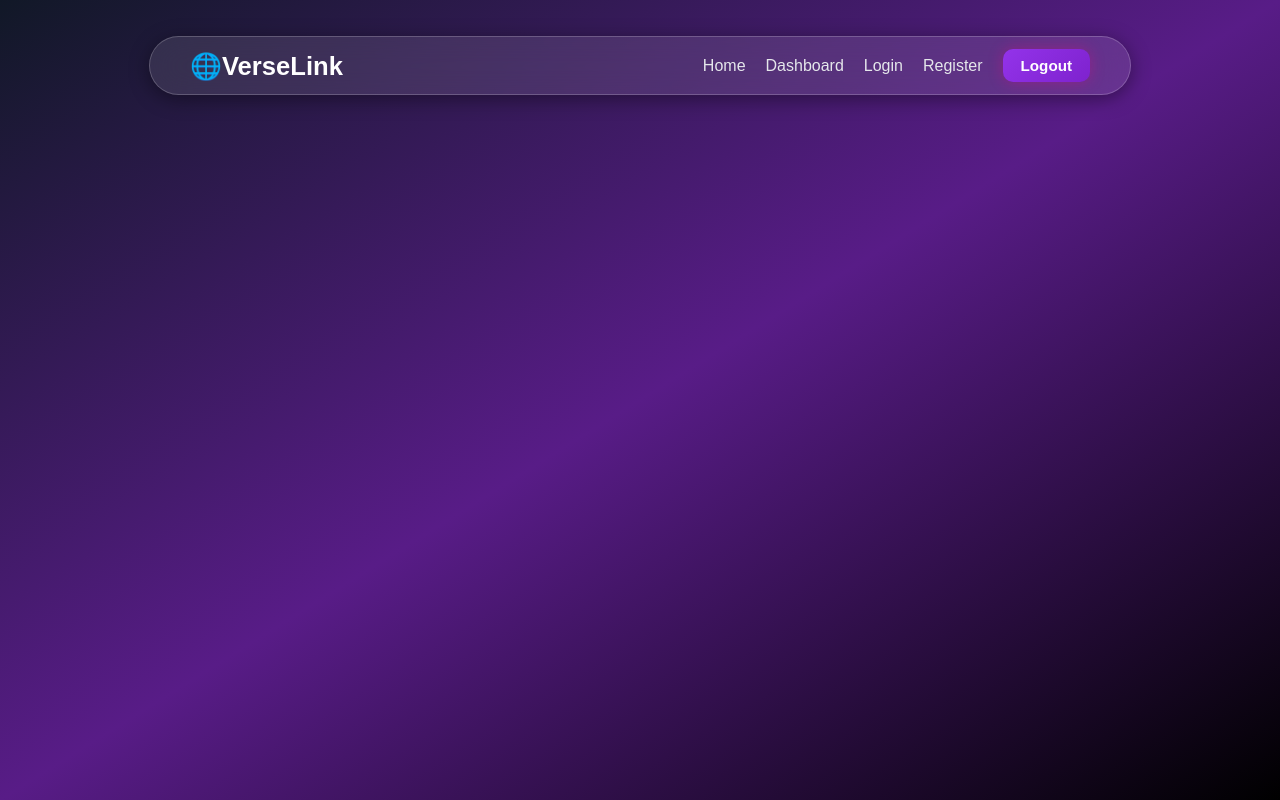
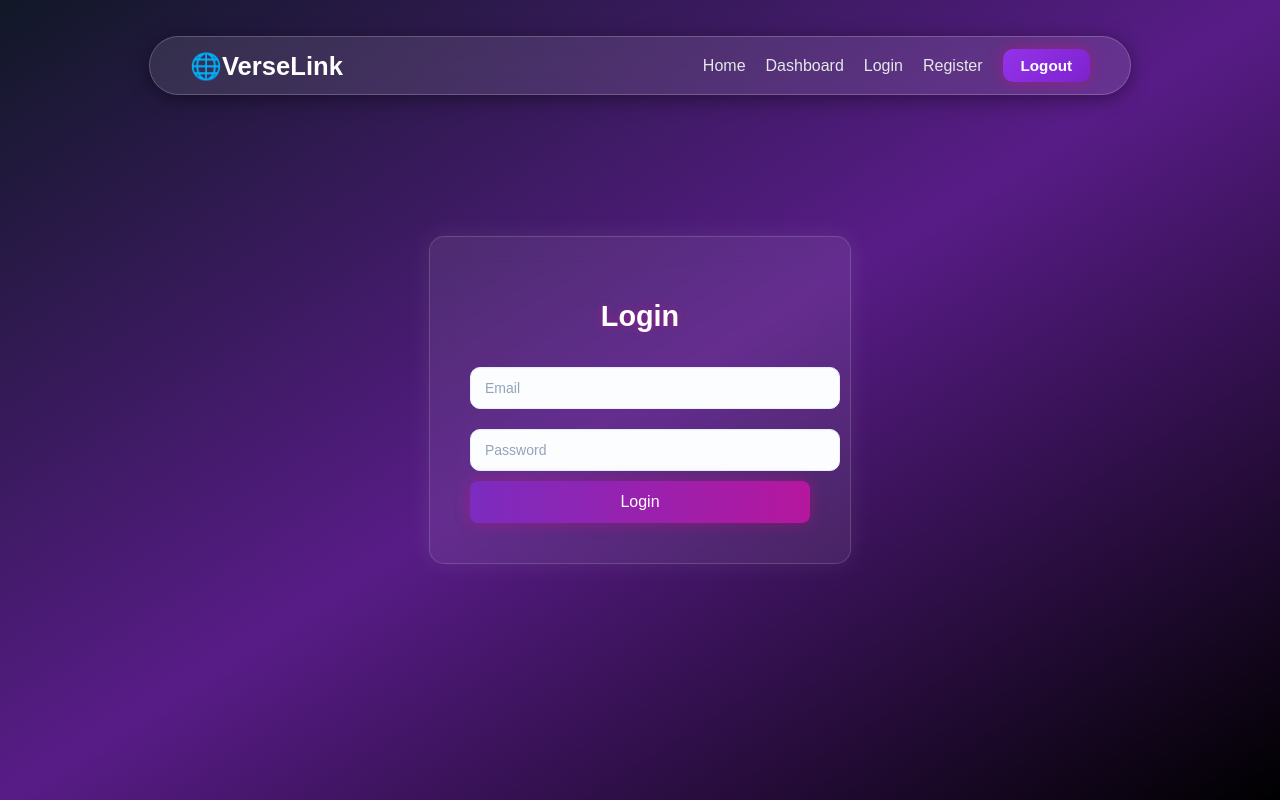
Before and after one commit to Lalit42224/my-mern-project, a React (Vite) app in the folder linkstree/: page /login in a window 1280 px wide. Built offline with nearby package versions, Linux system fonts and the light colour scheme.

Commit message:
fixed login page

```diff
--- a/linkstree/src/pages/Login.js
+++ b/linkstree/src/pages/Login.js
@@ -2,13 +2,13 @@ import React, { useState } from "react";
 import axios from "axios";
 import "./Login.css";
 import { API_URL } from "../config";
-import { useNavigate } from "react-router-dom"; // ✅ navigation hook
+import { useNavigate } from "react-router-dom";
 
 export default function Login() {
   const [email, setEmail] = useState("");
   const [password, setPassword] = useState("");
   const [message, setMessage] = useState("");
-  const navigate = useNavigate(); // ✅ initialize navigation
+  const navigate = useNavigate();
 
   const handleLogin = async () => {
     try {
@@ -21,12 +21,13 @@ export default function Login() {
       setMessage("✅ Login successful!");
       console.log("User Data:", res.data);
 
-      // ✅ Use navigate() instead of window.location.href
-    setTimeout(() => navigate("/dashboard"), 800);
-  } catch (err) {
-    const msg = err.response?.data?.message || "❌ Invalid email or password";
-    setMessage(msg);
-  }
+      // Redirect after short delay
+      setTimeout(() => navigate("/dashboard"), 800);
+    } catch (err) {
+      const msg = err.response?.data?.message || "❌ Invalid email or password";
+      setMessage(msg);
+    }
+  };
 
   return (
     <div className="login-container">
@@ -48,4 +49,3 @@ export default function Login() {
     </div>
   );
 }
-}
```
Also changed, not shown: 1 other file (tests, documents, lock files or other folders).
